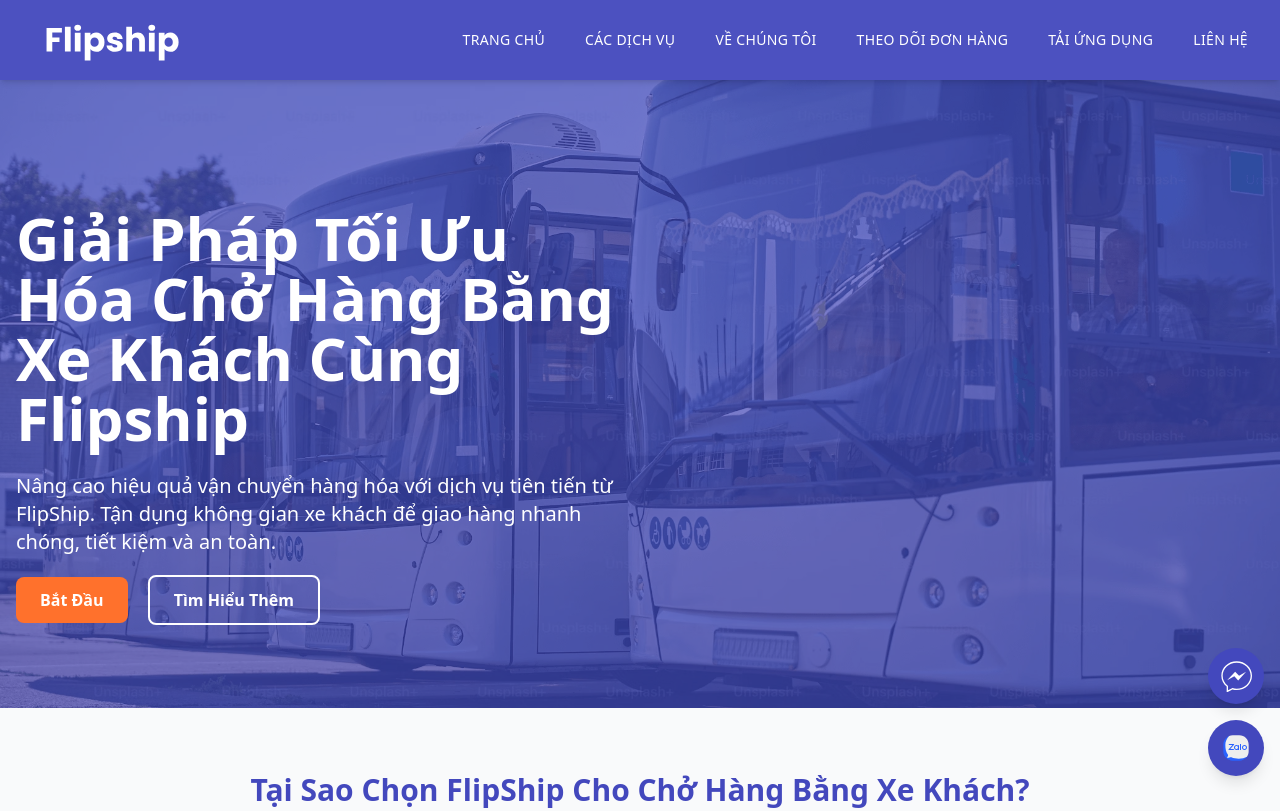
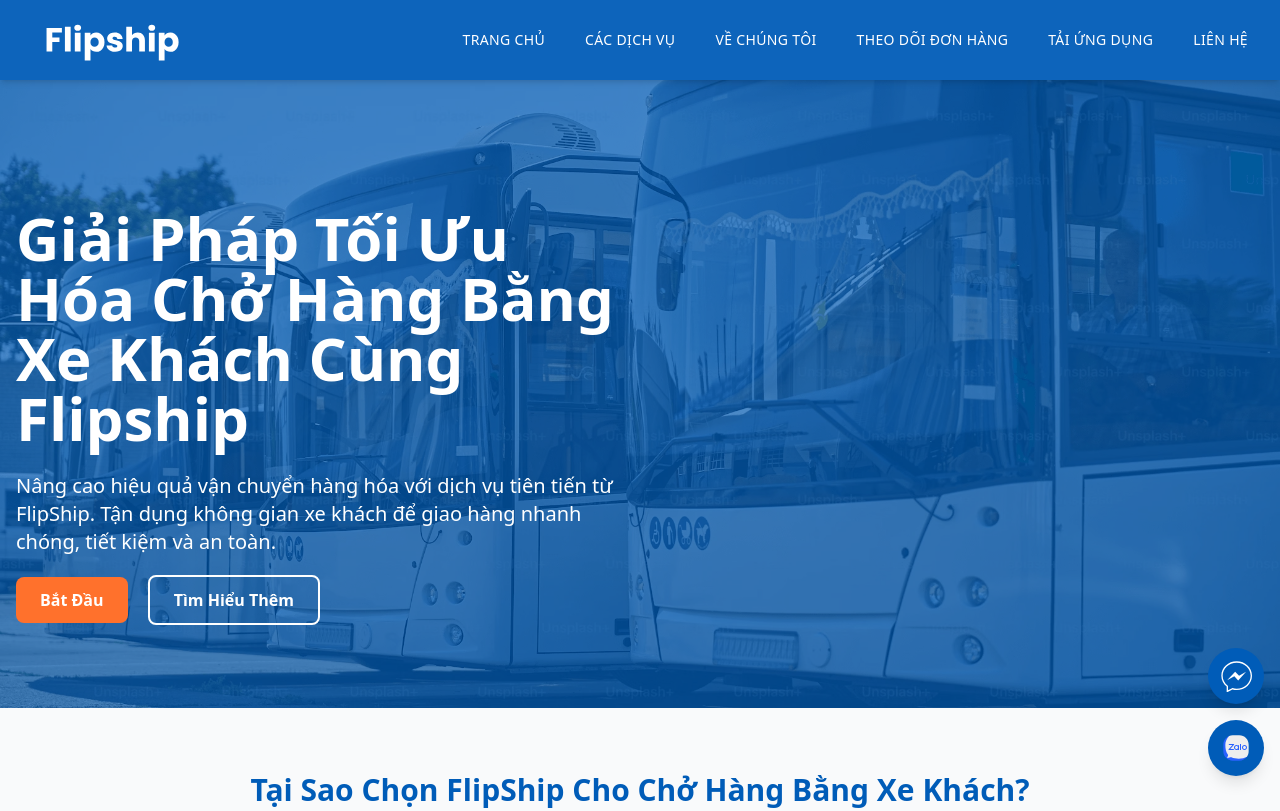
Before and after one commit to KrivonZa/Logistic-LandingPage, an Astro site: page / in a window 1280 px wide. Shown: the top 811 px of the page. Built offline with nearby package versions, Linux system fonts and the light colour scheme; Astro itself is replaced by a stand-in of ours.

Commit message:
fix: Fix color

```diff
--- a/package.json
+++ b/package.json
@@ -10,11 +10,11 @@
     "astro": "astro"
   },
   "dependencies": {
-    "@astrojs/react": "^4.2.3",
-    "@astrojs/tailwind": "^6.0.1",
+    "@astrojs/react": "^4.2.7",
+    "@astrojs/tailwind": "^6.0.2",
     "@emailjs/browser": "^4.4.1",
     "aos": "^2.3.4",
-    "astro": "^5.5.4",
+    "astro": "^5.7.12",
     "framer-motion": "^12.6.2",
     "sweetalert2": "^11.17.2",
     "tailwindcss": "^3.4.1"
--- a/src/components/Navbar.tsx
+++ b/src/components/Navbar.tsx
@@ -81,7 +81,7 @@
                 className="relative text-white text-sm font-medium uppercase tracking-wide hover:text-secondary transition-colors duration-200 group"
               >
                 {link.label}
-                <span className="absolute bottom-0 left-0 w-0 h-0.5 bg-secondary transition-all duration-300 group-hover:w-full" />
+                <span className="absolute -bottom-1 left-0 w-0 h-0.5 bg-secondary transition-all duration-300 group-hover:w-full" />
               </a>
             ))}
           </div>
--- a/tailwind.config.mjs
+++ b/tailwind.config.mjs
@@ -4,8 +4,10 @@
   theme: {
     extend: {
       colors: {
-        primary: "#4348BD",
+        primary: "#005cb8",
         secondary: "#FF712C",
+        subtle: "#00b3d6",
+        tertiary: "#03045e",
       },
     },
   },
```
Also changed, not shown: 1 other file.
